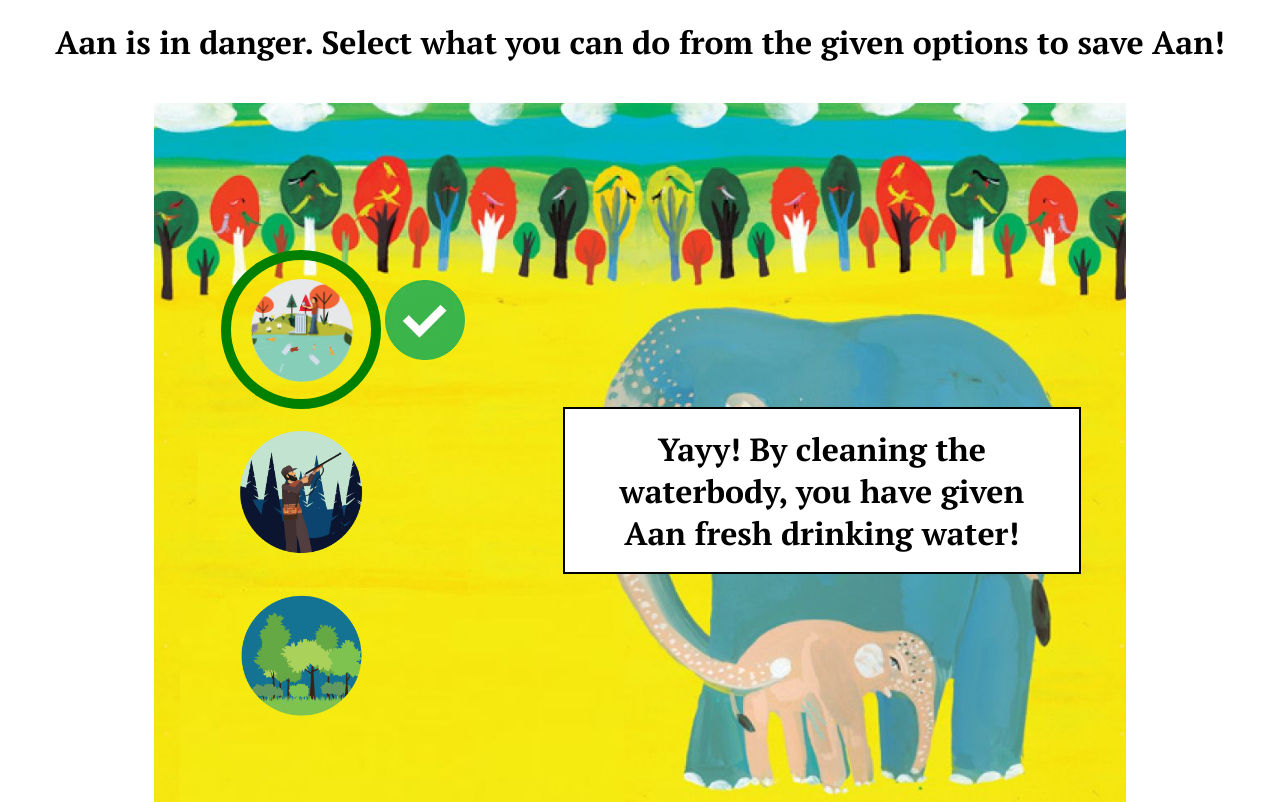
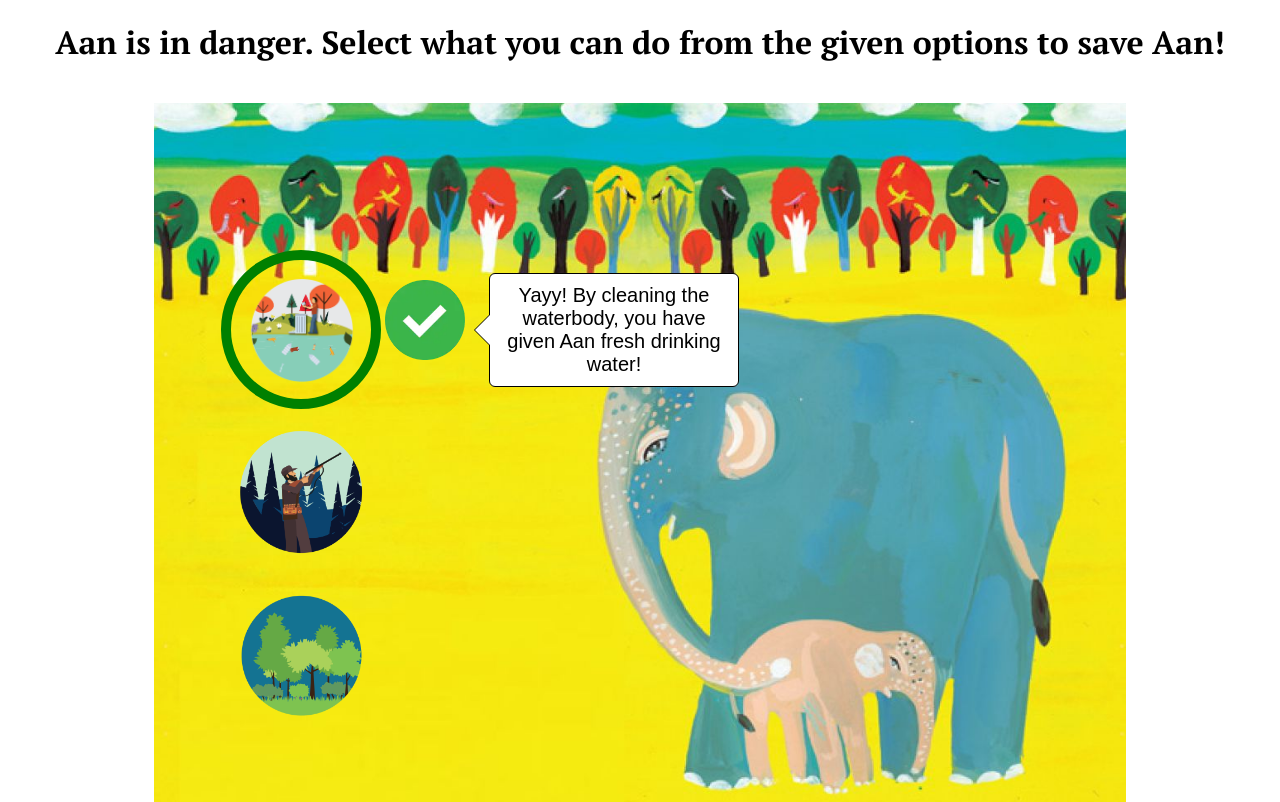
Before and after one commit to shradhasehgal/Katha-Games, a plain HTML site: page ex2/index.html in a window 1280 px wide. Both pictures are taken after a click on the picture 301 px from the left and 329 px from the top of the page. Drawn offline with nearby package versions, Linux system fonts and the light colour scheme; a web font is replaced by a local one.

Commit message:
Ex2 completed

```diff
--- a/ex2/index.html
+++ b/ex2/index.html
@@ -19,20 +19,31 @@
                     <tr>
                         <td><img id="0" class ="option" src="img/1.png" alt="Option 1"></td>
                         <!-- <td id="ans0" class="ans">&#10004;</td> -->
-                        <td id="ans0" class="ans"><img src="tick.png" class="an"></td>
+                        <td id="ans0" class="ans"><img src="img/tick.png" class="an"></td>
+                        <td>
+                            <div class="bubble" id="an0">Yayy! By cleaning the waterbody, you have given Aan fresh drinking water!</div>
+                        </td>
                         <!-- <td rowspan="3" colspan=10><p>Hiii</p></td> -->
                     </tr>
                     <tr>
                         <td><img id="1" class ="option" src="img/2.png" alt="Option 2"></td>
-                        <td id="ans1" class="ans"><img src="cross.png" class="an"></td>
+                        <td id="ans1" class="ans"><img src="img/cross.png" class="an"></td>
+                        <td>
+                            <div class="bubble" id="an1">Nooooo! The poacher is after Aan's ivory tusks!</div>
+                        </td>
                     </tr>
                     <tr>
                         <td><img id="2" class ="option" src="img/3.png" alt="Option 3"></td>
-                        <td id="ans2" class="ans"><img src="tick.png" class="an"></td>
+                        <td id="ans2" class="ans"><img src="img/tick.png" class="an"></td>
+                        <td>
+                            <div class="bubble" id="an2">Congrats! By planting more trees, you have saved Aan!
+                            </div>
+                        </td>
+
                     </tr>
                 </table>
         </div>
-        <div class="sib2" id="info"><p id="legend"> </p></div>
+        <!-- <div class="sib2" id="info"><p id="legend"> </p></div> -->
         </div>
 </body>
 </html>
--- a/ex2/script.js
+++ b/ex2/script.js
@@ -1,15 +1,15 @@
 $(document).ready(function(){
 
-    var m0 =  "Yayy! By cleaning the waterbody, you have given Aan fresh drinking water!"
-    var m1 = "Nooooo! The poacher is after Aan's ivory tusks!";
-    var m2 = "Congrats! By planting more trees, you have saved Aan!";
+    // var m0 =  "Yayy! By cleaning the waterbody, you have given Aan fresh drinking water!"
+    // var m1 = "Nooooo! The poacher is after Aan's ivory tusks!";
+    // var m2 = "Congrats! By planting more trees, you have saved Aan!";
 
     $("img").click(function(){
         var id = $(this).attr('id');
         var message;
         if(id == 1)
         {
-            message = m1;
+            //message = m1;
             $('#'+id).css({
                 'border': '10px solid red',
                 'border-radius' : '100%',
@@ -18,20 +18,22 @@ $(document).ready(function(){
 
         else
         {
-            if(id==0)
-                message = m0;
-            else message = m2;
+            //if(id==0)
+            //   message = m0;
+            //else message = m2;
             $('#'+id).css({
                 'border': '10px solid green',
                 'border-radius' : '100%',
             });
         }
-        document.getElementById("legend").innerHTML = message;
-        $("#info").css("display", "flex");
+        //document.getElementById("legend").innerHTML = message;
+        //$("#info").css("display", "flex");
 
-
+        var change1 ='an'+id;
         var change = 'ans'+ id;
         $('#'+change).show();
+        $('#'+change1).show();
+
         del1 = (id + 1)%3;
         del2 = (id + 2)%3;
         $('#'+del1).css({
@@ -41,9 +43,13 @@ $(document).ready(function(){
             'border': 'none',
         });
 
+        var del11 ='an' + del1;
+        var del12 ='an' + del2;
         del1 = 'ans' + del1;
         del2 = 'ans' + del2;
         $('#'+del1).hide();
         $('#'+del2).hide();
+        $('#'+del11).hide();
+        $('#'+del12).hide();
     });
 });
--- a/ex2/style.css
+++ b/ex2/style.css
@@ -16,7 +16,7 @@ body
 
 .child
 {
-    background-image: url('aan.jpg');
+    background-image: url('img/aan.jpg');
     background-position:center;
 	background-repeat:no-repeat;
     background-size:cover;
@@ -55,6 +55,10 @@ body
 .ans
 {
     font-size: 10vh;
+}
+
+#ans0, #ans1, #ans2
+{
     display: none;
 }
 
@@ -91,6 +95,45 @@ div.sib2 p{
     font-size: 2em;
     color: black;
 }
+.bubble {
+	position: relative;
+	background: white;
+	border: 1px solid black;
+    width:250px;
+    padding:10px;
+    font-family:arial;
+    margin:0 auto;
+    font-size:20px;
+    border-radius:6px;
+    margin-left: 20px;
+    display:none;
+}
+
+.bubble:after,
+.bubble:before {
+	right: 100%;
+	top: 50%;
+	border: solid transparent;
+	content: " ";
+	height: 0;
+	width: 0;
+	position: absolute;
+	pointer-events: none;
+}
+
+.bubble:after {
+	border-color: rgba(255, 255, 204, 0);
+	border-right-color: white;
+	border-width: 15px;
+	margin-top: -15px;
+}
+.bubble:before {
+	border-color: rgba(255, 204, 0, 0);
+	border-right-color:black;
+	border-width: 16px;
+	margin-top: -16px;
+}
+
 
 @media screen and (max-width: 960px) {
 
@@ -127,7 +170,14 @@ div.sib2 p{
     }
 
     .child{
-        padding-left: 1vw;
+        padding-left: 0vw;
         max-height: 87%;
+        padding-top: 12vh;
+    }
+    .bubble {
+        width:100px;
+        padding:10px;
+        font-size:14px;
+        margin-left: 15px;
     }
 }
--- a/ex3/style.css
+++ b/ex3/style.css
@@ -34,6 +34,7 @@ body
     margin: 2vh 1vh 0 1vh;
     border-radius: 100%;
     width: 5%;
+    padding: 0;
 }
 .col:hover{
 
```
Also changed, not shown: ex2/img/aan.jpg (renamed from ex2/aan.jpg), ex2/img/cross.png (renamed from ex2/cross.png), ex2/img/tick.png (renamed from ex2/tick.png).
